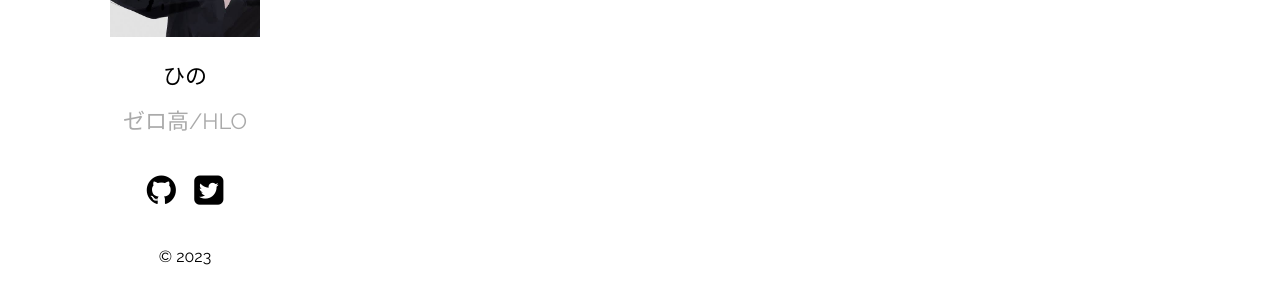
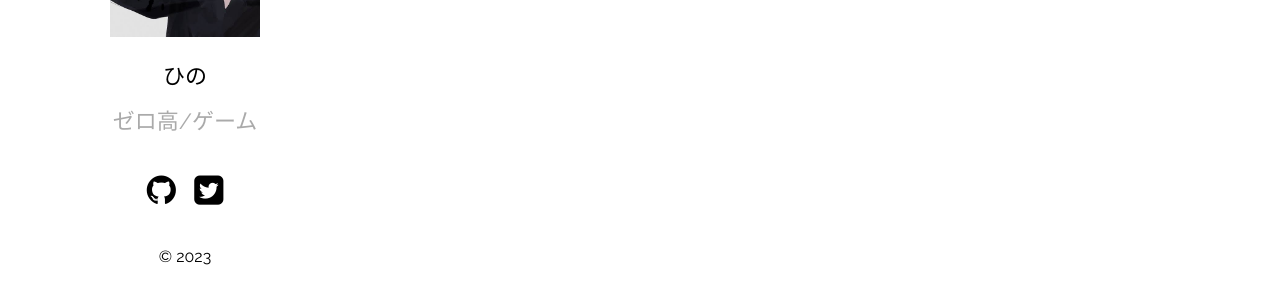
Before and after one commit to kohinotaira/kohino.github.io, a Jekyll site: the page built from index.md, in a window 1280 px wide. Shown: the part 293-590 px from the top of the page. Built offline with Jekyll 4.4.1, drawn with Linux system fonts in a browser that asks for light colours.

Commit message:
HLOをゲームに変更しました

```diff
--- a/_config.yml
+++ b/_config.yml
@@ -10,7 +10,7 @@ sass:
   sass_dir: _sass
 plainwhite:
   name: ひの
-  tagline: ゼロ高/HLO
+  tagline: ゼロ高/ゲーム
   date_format: "%b %-d, %Y"
   sitemap: true # set to true to generate sitemap.xml content
   search: true # set to true to enable searchbar
```
